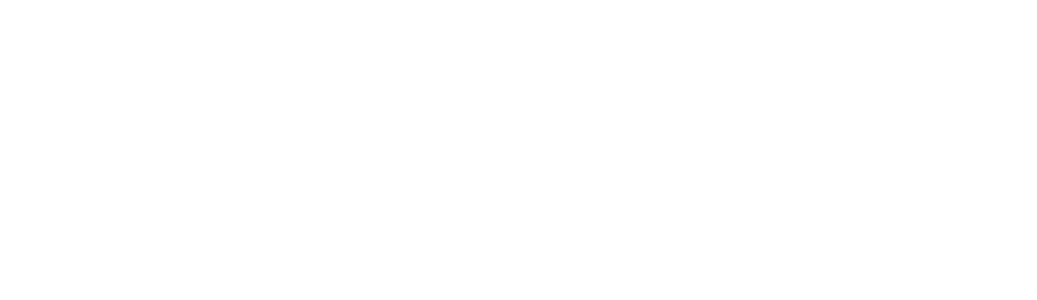
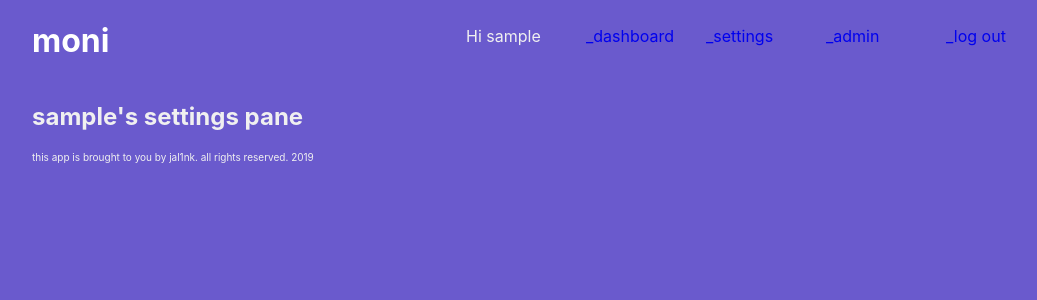
Before and after one commit to al-one-zero/moni, a Flask app: page /u/settings in a window 1280 px wide. Before the commit the part shown is empty. Shown: the top 300 px of the page, without its empty margins (96-1133 px from the left). Run offline with Flask 2, Linux system fonts and the light colour scheme; the visitor is signed in with stand-in values (Sample User, id 1); data comes from the database, SQL or seed files in the repository; style sheets or scripts are compiled from the project's sources.

Commit message:
Minor cosmetic changes, added admin and settings panels (empty)

```diff
--- a/moni/static/styles/main.sass
+++ b/moni/static/styles/main.sass
@@ -31,8 +31,15 @@ body
     font:
       size: 10px
 
-#main_nav
+ul#main_nav
     list-style-type: none
+    display: flex
+    flex:
+      wrap: wrap
+    justify-content: flex-start
+    li, #greeting
+      margin: 10px
+      width: 100px
 
 body
   form
@@ -49,3 +56,9 @@ input, label
 
 #submit
   width: 75px
+
+header
+  display: flex
+  justify-content: space-between
+  h1
+    size: 50px
--- /dev/null
+++ b/moni/templates/admin.html
@@ -0,0 +1,5 @@
+{% extends 'base.html' %}
+
+{% block content %}
+<h2>{% block title %}admin{% endblock %} panel</h2>
+{% endblock %}
--- a/moni/templates/base.html
+++ b/moni/templates/base.html
@@ -19,9 +19,8 @@
                 {% else %}
                     <span id="greeting">Hi {{ g.user['username'] }}</span>
                     <li><a href="{{ url_for('user.dboard') }}">_dashboard</a></li>
-                    {% if g.user.admin %}
-                    <li><a href="{{ url_for('user.admin') }}">_admin</a></li>
-                    {% endif %}
+                    <li><a href="{{ url_for('user.settings') }}">_settings</a></li>
+                    {% if g.user.admin %}<li><a href="{{ url_for('user.admin') }}">_admin</a></li>{% endif %}
                     <li><a href="{{ url_for('auth.logout') }}" >_log out</a></li>
                 {% endif %}
                 </ul>
--- a/moni/templates/settings.html
+++ b/moni/templates/settings.html
@@ -0,0 +1,5 @@
+{% extends 'base.html' %}
+
+{% block content %}
+<h2>{{ g.user['username'] }}'s {% block title %}settings{% endblock %} pane</h2>
+{% endblock %}
```
